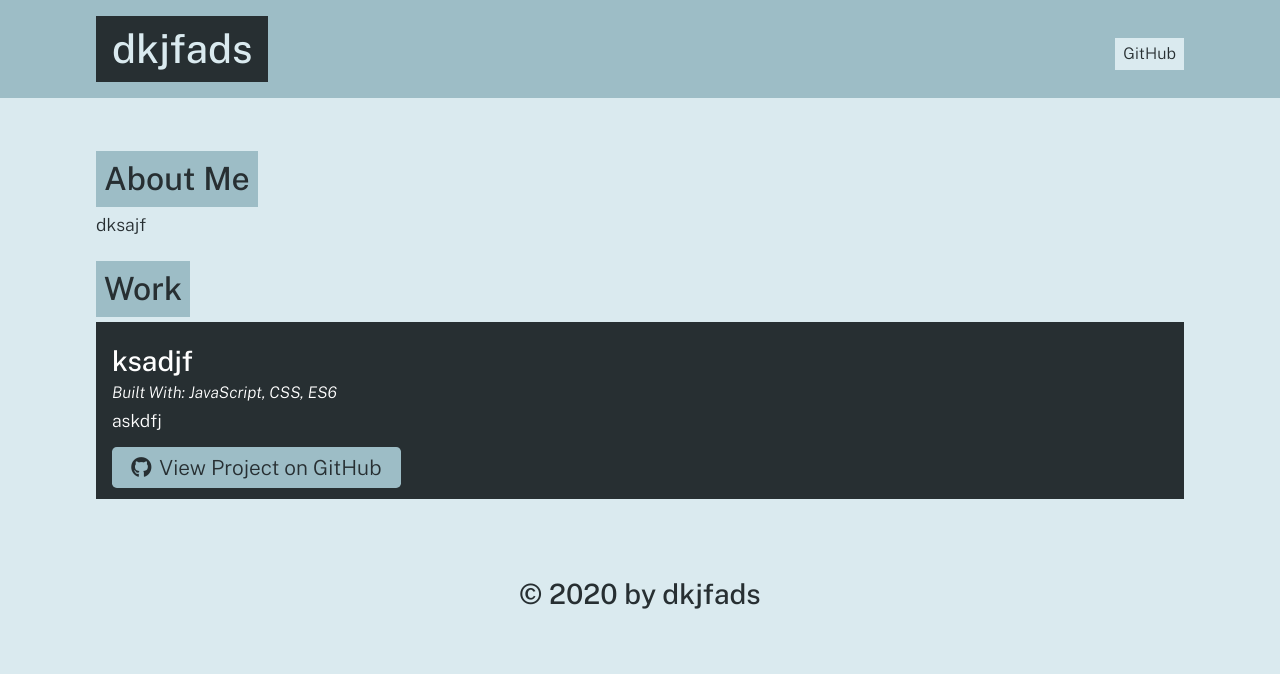
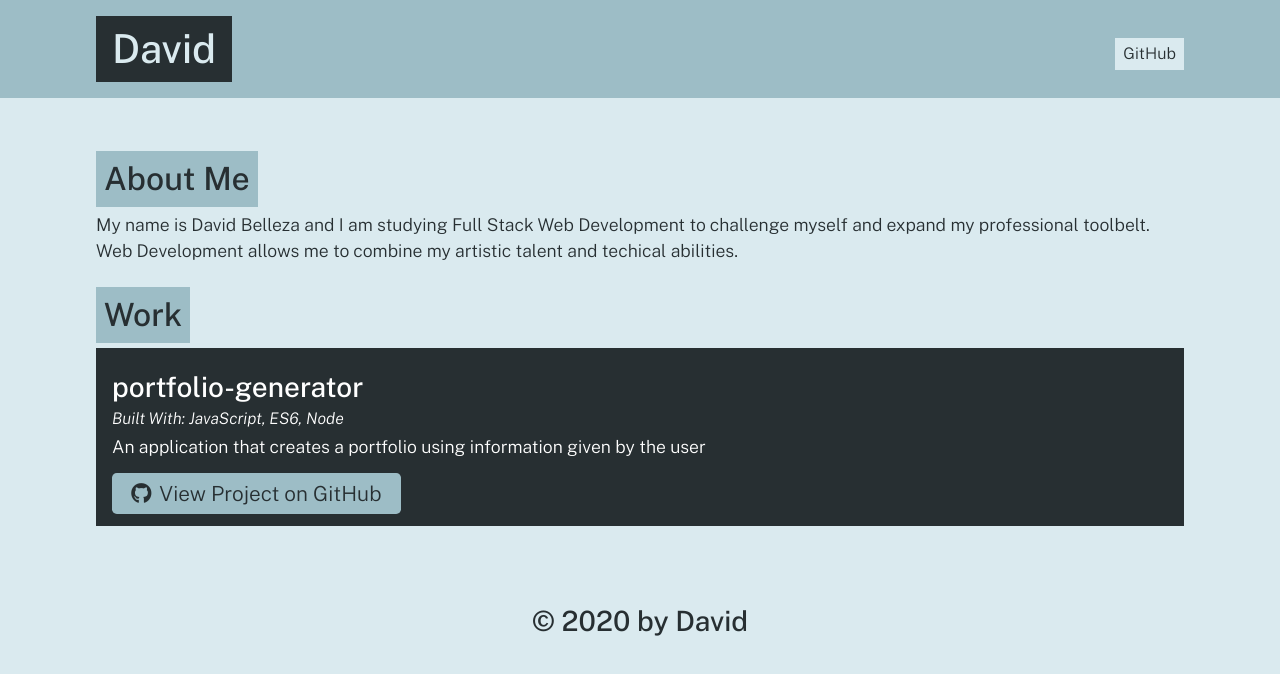
Before and after one commit to d-belleza/portfolio-generator, a website: page dist/index.html in a window 1280 px wide. Drawn offline with nearby package versions, Linux system fonts and the light colour scheme.

Commit message:
update index.html

```diff
--- a/dist/index.html
+++ b/dist/index.html
@@ -15,9 +15,9 @@
   <body>
     <header>
       <div class="container flex-row justify-space-between align-center py-3">
-        <h1 class="page-title text-secondary bg-dark py-2 px-3">dkjfads</h1>
+        <h1 class="page-title text-secondary bg-dark py-2 px-3">David</h1>
         <nav class="flex-row">
-          <a class="ml-2 my-1 px-2 py-1 bg-secondary text-dark" href="https://github.com/jkasdjf">GitHub</a>
+          <a class="ml-2 my-1 px-2 py-1 bg-secondary text-dark" href="https://github.com/d-belleza">GitHub</a>
         </nav>
       </div>
     </header>
@@ -25,7 +25,7 @@
 
     <section class="my-3" id="about">
       <h2 class="text-dark bg-primary p-2 display-inline-block">About Me</h2>
-      <p>dksajf</p>
+      <p>My name is David Belleza and I am studying Full Stack Web Development to challenge myself and expand my professional toolbelt. Web Development allows me to combine my artistic talent and techical abilities.</p>
     </section>
 
 
@@ -34,13 +34,13 @@
       <div class="flex-row justify-space-between">
 
           <div class="col-12 mb-2 bg-dark text-light p-3">
-            <h3 class="portfolio-item-title text-light">ksadjf</h3>
+            <h3 class="portfolio-item-title text-light">portfolio-generator</h3>
             <h5 class="portfolio-languages">
               Built With:
-              JavaScript, CSS, ES6
+              JavaScript, ES6, Node
             </h5>
-            <p>askdfj</p>
-            <a href="asdjhf" class="btn"><i class="fab fa-github mr-2"></i>View Project on GitHub</a>
+            <p>An application that creates a portfolio using information given by the user</p>
+            <a href="https://github.com/d-belleza/portfolio-generator" class="btn"><i class="fab fa-github mr-2"></i>View Project on GitHub</a>
           </div>
 
 
@@ -50,7 +50,7 @@
 
     </main>
     <footer class="container text-center py-3">
-      <h3 class="text-dark">&copy; 2020 by dkjfads</h3>
+      <h3 class="text-dark">&copy; 2020 by David</h3>
     </footer>
   </body>
   </html>
```
